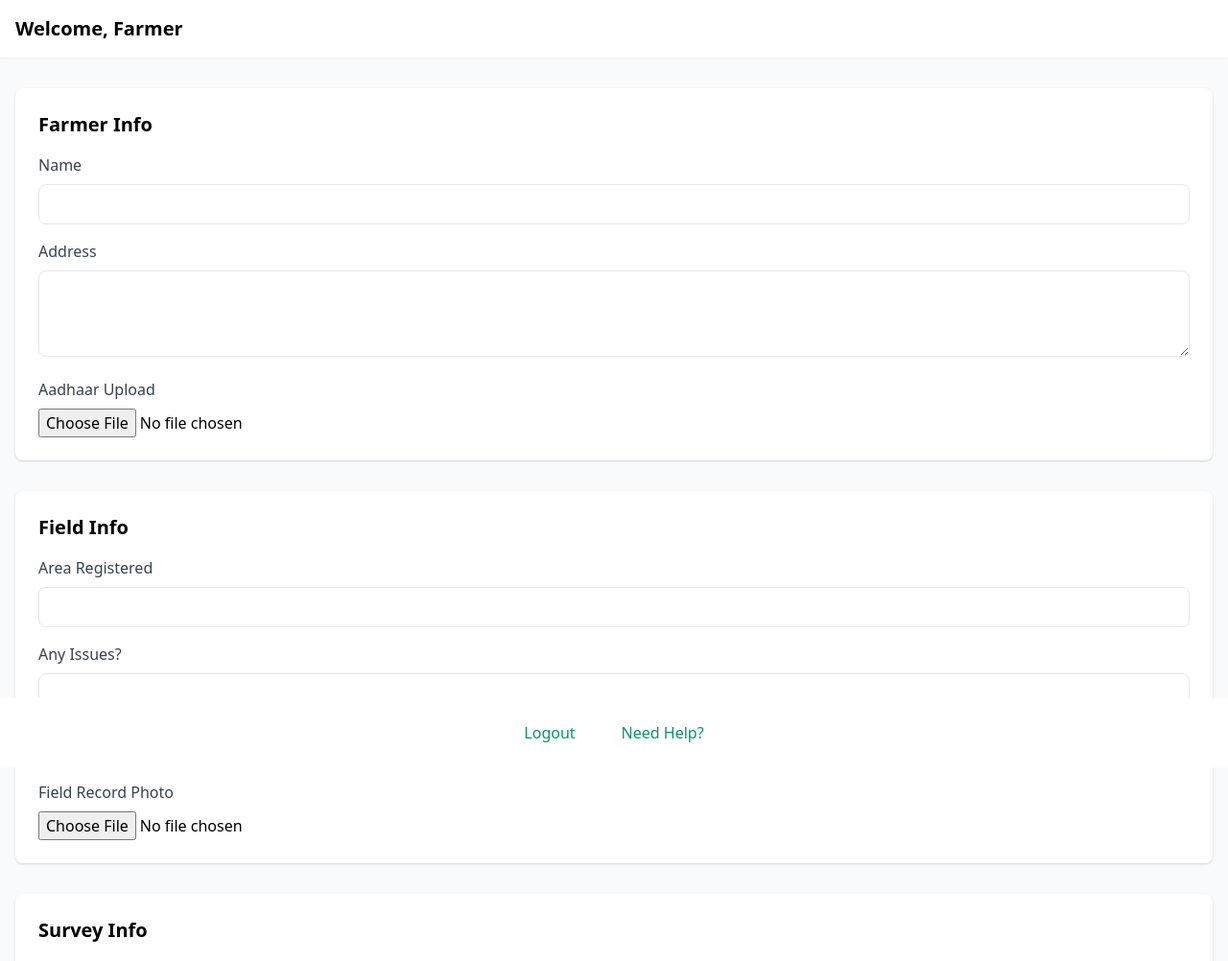
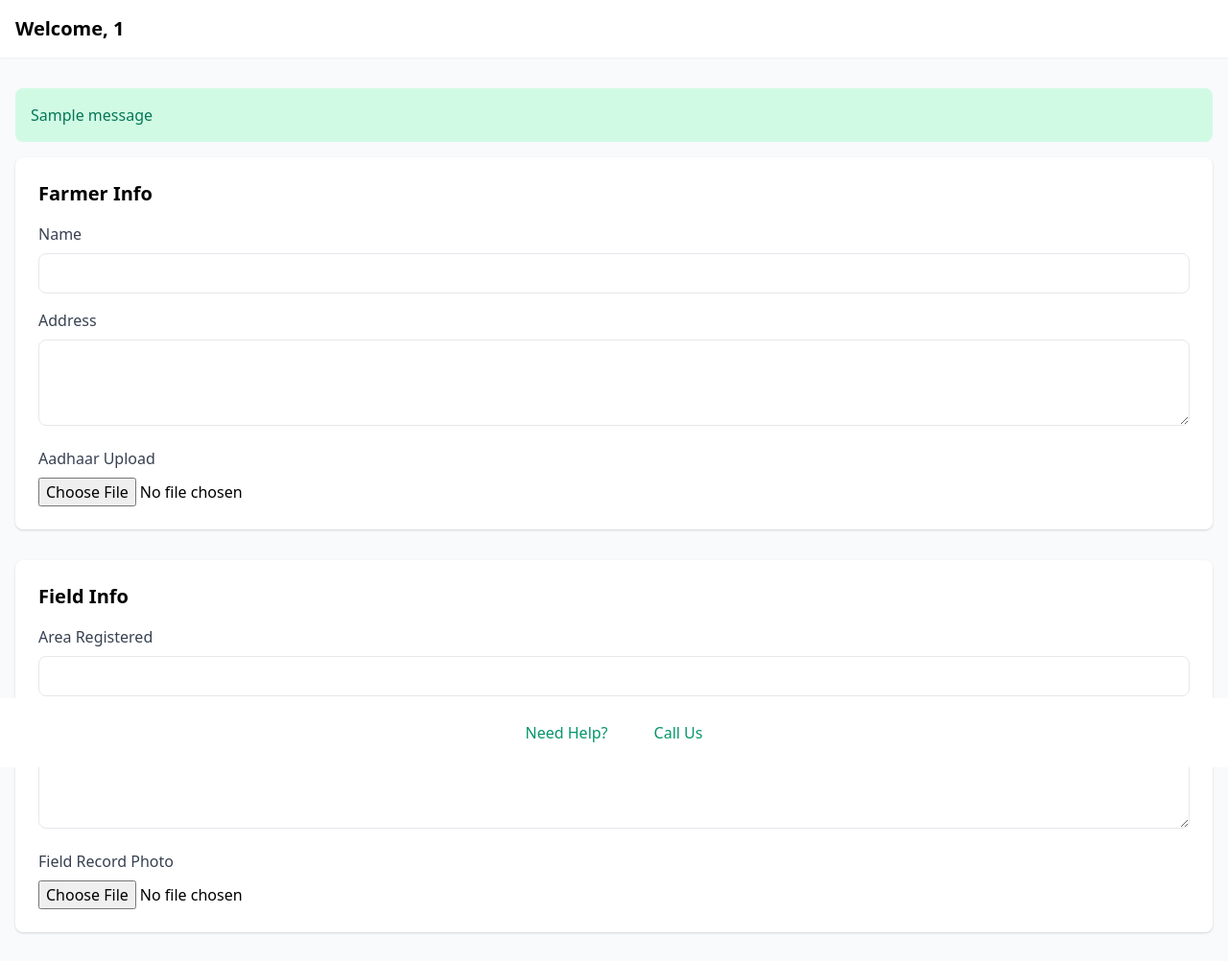
Before and after one commit to noddysnots/farmer-app, a Flask app: page /dashboard in a window 1280 px wide. Shown: the top 1002 px of the page at 96% size. Run offline with Flask 3, Linux system fonts and the light colour scheme; a user stored in the database is signed in; one stand-in notice (Sample message) is shown.

Commit message:
Update dashboard.html

```diff
--- a/templates/dashboard.html
+++ b/templates/dashboard.html
@@ -3,26 +3,25 @@
 <head>
     <title>Varaha Earth - Dashboard</title>
     <link href="https://unpkg.com/tailwindcss@^2/dist/tailwind.min.css" rel="stylesheet">
-    <script>
-        function handleSubmit(event) {
-            event.preventDefault();
-            const formData = new FormData(event.target);
-            const data = Object.fromEntries(formData);
-            console.log(data);
-            alert("Form submitted successfully!");
-        }
-    </script>
 </head>
 <body>
     <div class="min-h-screen bg-gray-50">
         <header class="bg-white shadow-sm">
             <div class="max-w-7xl mx-auto px-4 py-4">
-                <h1 class="text-xl font-semibold">Welcome, Farmer</h1>
+                <h1 class="text-xl font-semibold">Welcome, {{ current_user.id }}</h1>
             </div>
         </header>
 
         <main class="max-w-7xl mx-auto px-4 py-8">
-            <form onsubmit="handleSubmit(event)" class="space-y-8">
+            {% with messages = get_flashed_messages() %}
+                {% if messages %}
+                    {% for message in messages %}
+                        <div class="mb-4 p-4 bg-green-100 text-green-700 rounded-lg">{{ message }}</div>
+                    {% endfor %}
+                {% endif %}
+            {% endwith %}
+
+            <form method="POST" enctype="multipart/form-data" class="space-y-8">
                 <!-- Farmer Info Section -->
                 <section class="bg-white p-6 rounded-lg shadow">
                     <h2 class="text-xl font-semibold mb-4">Farmer Info</h2>
@@ -108,8 +107,12 @@
 
         <nav class="fixed bottom-0 left-0 right-0 bg-white shadow-up p-4">
             <div class="max-w-7xl mx-auto flex justify-center gap-4">
-                <a href="index.html" class="px-4 py-2 text-green-600 hover:bg-green-50 rounded">Logout</a>
-                <button class="px-4 py-2 text-green-600 hover:bg-green-50 rounded">Need Help?</button>
+                <button class="px-4 py-2 text-green-600 hover:bg-green-50 rounded">
+                    Need Help?
+                </button>
+                <button class="px-4 py-2 text-green-600 hover:bg-green-50 rounded">
+                    Call Us
+                </button>
             </div>
         </nav>
     </div>
```
